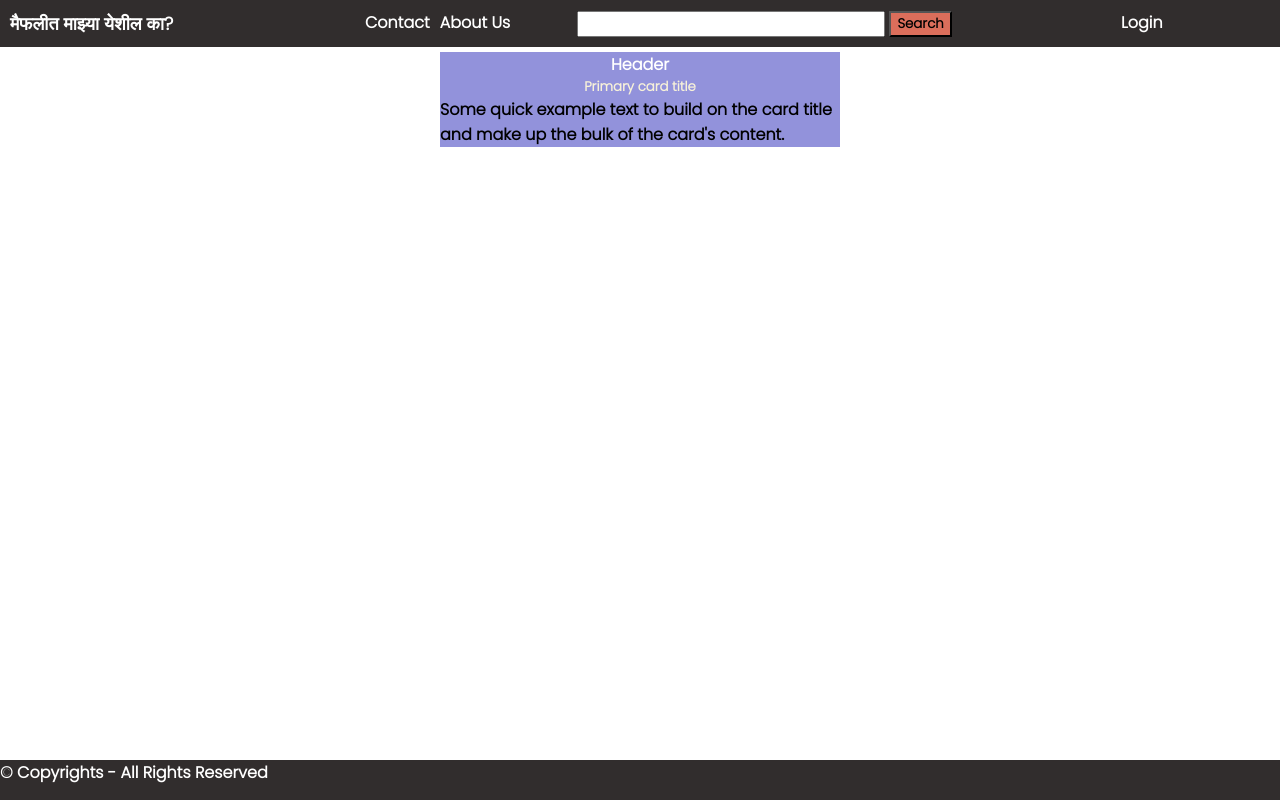
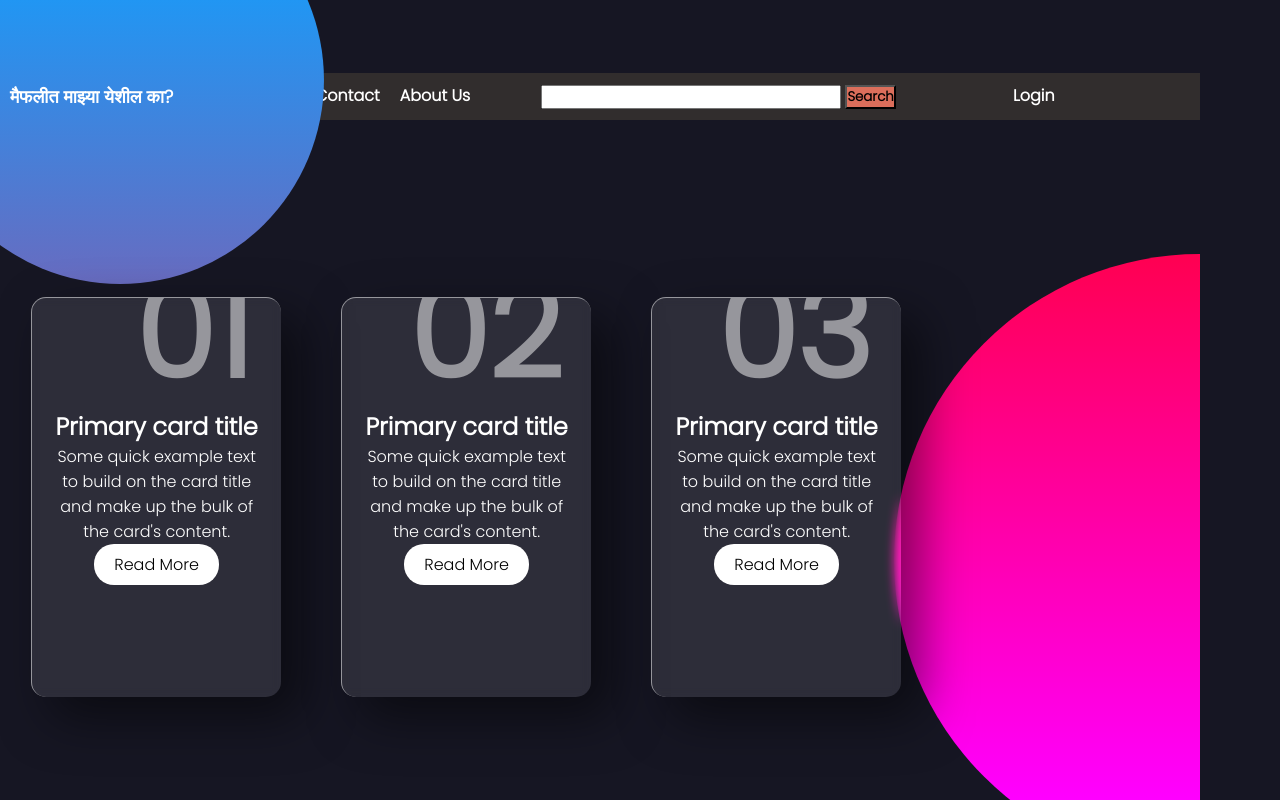
Before and after one commit to prashantmore20/mmyk-blog, a Django app: page / in a window 1280 px wide. Run offline with Django 3.2, Linux system fonts and the light colour scheme; parts of the project's set-up code (start-up, migrations or seed data) failed here and were passed over.

Commit message:
css added to file

```diff
--- a/static/style.css
+++ b/static/homestyle.css
@@ -1,11 +1,112 @@
 *{
     margin: 0;
+    padding: 0;
+    box-sizing: border-box;
+    font-family: 'Poppins', sans-serif;
+    font-weight: bold;
 }
 
-html, body{
+body{
+    display: flex;
+    justify-content: center;
+    align-items: center;
+    min-height: 100vh;
+    background: #161623;
+}
+
+body::before{
+    content: '';
+    position: absolute;
+    top: 0;
+    left: 0;
+    width: 100%;
     height: 100%;
-    font-family: 'Poppins', sans-serif;
-    font-weight: bold;
+    background: linear-gradient(#f00,#f0f);
+    clip-path: circle(30% at right 70%);
+}
+
+body::after{
+    content: '';
+    position: absolute;
+    top: 0;
+    left: 0;
+    width: 100%;
+    height: 100%;
+    background: linear-gradient(#2196f3,#e91e63);
+    clip-path: circle(20% at 10% 10%);
+}
+
+.home-container{
+    position: relative;
+    display: flex;
+    justify-content: center;
+    align-items: center;
+    max-width: 1200px;
+    flex-wrap: wrap;
+    z-index: 1;
+}
+
+.home-container .card{
+    position: relative;
+    width: 250px;
+    height: 400px;
+    margin: 30px;
+    box-shadow: 20px 20px 50px rgba(0, 0, 0, 0.5);
+    border-radius: 15px;
+    background: rgba(255, 255, 255, 0.1);
+    overflow: hidden;
+    display: flex;
+    justify-content: center;
+    align-items: center;
+    border-top: 1px solid rgba(255, 255, 255, 0.5);
+    border-left: 1px solid rgba(255, 255, 255, 0.5);
+    backdrop-filter: blur(5px);
+}
+
+.home-container .card .content{
+    padding: 20px;
+    /* transform: translateY(100px);
+    opacity: 0; */
+    text-align: center;
+    transition: 0.5s;
+}
+
+/* .home-container .card:hover .content{
+    transform: translateY(0px);
+    opacity: 1;
+} */
+
+.home-container .card .content .card-header{
+    position: absolute;
+    top: -60px;
+    right: 30px;
+    font-size: 8rem;
+    color: rgba(255, 255, 255, 0.5);
+    pointer-events: none;
+}
+
+.home-container .card .content .card-body .card-title{
+    font-size: 1.5rem;
+    color: #fff;
+    z-index: 1;
+}
+
+.home-container .card .content .card-body .card-text{
+    font-size: 1rem;
+    color: #fff;
+    font-weight: 300;
+}
+
+.home-container .card .content a{
+    position: relative;
+    display: inline-block;
+    padding: 8px 20px;
+    background: #fff;
+    color: #000;
+    border-radius: 20px;
+    text-decoration: none;
+    font-weight: 500;
+    box-shadow: rgba(0, 0, 0, 0.2);
 }
 
 a{
@@ -24,10 +125,12 @@
     grid-template-columns: 25% 20% 40% 15%;
     color: white;
     padding: 10px;
+    width: 100%;
 }
 
 .Logo-Place{
     font-size: large;
+    z-index: 1;
 }
 
 .Logo-Place a:hover{
@@ -41,7 +144,9 @@
 
 .site-options li{
     list-style-type: none;
+    margin-left: 10px;
     margin-right: 10px;
+    z-index: 1;
 }
 
 .site-options li:hover{
@@ -76,6 +181,10 @@
     margin-top: 5px;
 }
 
+.credentials{
+    z-index: 1;
+}
+
 .credentials ul li{
     list-style-type: none;
     align-items:center;
@@ -85,10 +194,12 @@
     color:  rgb(219, 110, 91);
 }
 
-.container{
+.contact-container{
     display: table-caption;
     margin: auto;
     margin-left: 20px;
+    color: white;
+    z-index: 1;
 }
 
 .sampleRow {
@@ -143,6 +254,7 @@
   .about-container{
       display: flex;
       margin: 12px;
+      color: white;
   }
 
   .about-discription{
@@ -151,6 +263,7 @@
 
   .sher{
       margin: 10px;
+      z-index: 1;
   }
 
   .myintro{
@@ -163,6 +276,7 @@
     max-height: 200px;
     border-radius: 180px;
     margin-top: 10px;
+    z-index: 1;
   }
 
 .about-photo{
@@ -175,22 +289,6 @@
     margin: auto;
 }
 
-.card{
-    margin: auto;
-    margin-top: 5px;
-    max-width: 25rem;
-    background: rgb(146, 146, 219);
-}
-
-.card-header{
-    color: white;
-    text-align: center;
-}
-
-.card-title{
-    color:rgb(247, 241, 217);
-    text-align: center;
-}
 footer{
     background-color: rgb(49, 45, 45);
     align-items: center;
--- /dev/null
+++ b/static/vanilla-tilt.js
@@ -0,0 +1,508 @@
+var VanillaTilt = (function () {
+'use strict';
+
+/**
+ * Created by Sergiu Șandor (micku7zu) on 1/27/2017.
+ * Original idea: https://github.com/gijsroge/tilt.js
+ * MIT License.
+ * Version 1.7.0
+ */
+
+class VanillaTilt {
+  constructor(element, settings = {}) {
+    if (!(element instanceof Node)) {
+      throw ("Can't initialize VanillaTilt because " + element + " is not a Node.");
+    }
+
+    this.width = null;
+    this.height = null;
+    this.clientWidth = null;
+    this.clientHeight = null;
+    this.left = null;
+    this.top = null;
+
+    // for Gyroscope sampling
+    this.gammazero = null;
+    this.betazero = null;
+    this.lastgammazero = null;
+    this.lastbetazero = null;
+
+    this.transitionTimeout = null;
+    this.updateCall = null;
+    this.event = null;
+
+    this.updateBind = this.update.bind(this);
+    this.resetBind = this.reset.bind(this);
+
+    this.element = element;
+    this.settings = this.extendSettings(settings);
+
+    this.reverse = this.settings.reverse ? -1 : 1;
+    this.glare = VanillaTilt.isSettingTrue(this.settings.glare);
+    this.glarePrerender = VanillaTilt.isSettingTrue(this.settings["glare-prerender"]);
+    this.fullPageListening = VanillaTilt.isSettingTrue(this.settings["full-page-listening"]);
+    this.gyroscope = VanillaTilt.isSettingTrue(this.settings.gyroscope);
+    this.gyroscopeSamples = this.settings.gyroscopeSamples;
+
+    this.elementListener = this.getElementListener();
+
+    if (this.glare) {
+      this.prepareGlare();
+    }
+
+    if (this.fullPageListening) {
+      this.updateClientSize();
+    }
+
+    this.addEventListeners();
+    this.updateInitialPosition();
+  }
+
+  static isSettingTrue(setting) {
+    return setting === "" || setting === true || setting === 1;
+  }
+
+  /**
+   * Method returns element what will be listen mouse events
+   * @return {Node}
+   */
+  getElementListener() {
+    if (this.fullPageListening) {
+      return window.document;
+    }
+
+    if (typeof this.settings["mouse-event-element"] === "string") {
+      const mouseEventElement = document.querySelector(this.settings["mouse-event-element"]);
+
+      if (mouseEventElement) {
+        return mouseEventElement;
+      }
+    }
+
+    if (this.settings["mouse-event-element"] instanceof Node) {
+      return this.settings["mouse-event-element"];
+    }
+
+    return this.element;
+  }
+
+  /**
+   * Method set listen methods for this.elementListener
+   * @return {Node}
+   */
+  addEventListeners() {
+    this.onMouseEnterBind = this.onMouseEnter.bind(this);
+    this.onMouseMoveBind = this.onMouseMove.bind(this);
+    this.onMouseLeaveBind = this.onMouseLeave.bind(this);
+    this.onWindowResizeBind = this.onWindowResize.bind(this);
+    this.onDeviceOrientationBind = this.onDeviceOrientation.bind(this);
+
+    this.elementListener.addEventListener("mouseenter", this.onMouseEnterBind);
+    this.elementListener.addEventListener("mouseleave", this.onMouseLeaveBind);
+    this.elementListener.addEventListener("mousemove", this.onMouseMoveBind);
+
+    if (this.glare || this.fullPageListening) {
+      window.addEventListener("resize", this.onWindowResizeBind);
+    }
+
+    if (this.gyroscope) {
+      window.addEventListener("deviceorientation", this.onDeviceOrientationBind);
+    }
+  }
+
+  /**
+   * Method remove event listeners from current this.elementListener
+   */
+  removeEventListeners() {
+    this.elementListener.removeEventListener("mouseenter", this.onMouseEnterBind);
+    this.elementListener.removeEventListener("mouseleave", this.onMouseLeaveBind);
+    this.elementListener.removeEventListener("mousemove", this.onMouseMoveBind);
+
+    if (this.gyroscope) {
+      window.removeEventListener("deviceorientation", this.onDeviceOrientationBind);
+    }
+
+    if (this.glare || this.fullPageListening) {
+      window.removeEventListener("resize", this.onWindowResizeBind);
+    }
+  }
+
+  destroy() {
+    clearTimeout(this.transitionTimeout);
+    if (this.updateCall !== null) {
+      cancelAnimationFrame(this.updateCall);
+    }
+
+    this.reset();
+
+    this.removeEventListeners();
+    this.element.vanillaTilt = null;
+    delete this.element.vanillaTilt;
+
+    this.element = null;
+  }
+
+  onDeviceOrientation(event) {
+    if (event.gamma === null || event.beta === null) {
+      return;
+    }
+
+    this.updateElementPosition();
+
+    if (this.gyroscopeSamples > 0) {
+      this.lastgammazero = this.gammazero;
+      this.lastbetazero = this.betazero;
+
+      if (this.gammazero === null) {
+        this.gammazero = event.gamma;
+        this.betazero = event.beta;
+      } else {
+        this.gammazero = (event.gamma + this.lastgammazero) / 2;
+        this.betazero = (event.beta + this.lastbetazero) / 2;
+      }
+
+      this.gyroscopeSamples -= 1;
+    }
+
+    const totalAngleX = this.settings.gyroscopeMaxAngleX - this.settings.gyroscopeMinAngleX;
+    const totalAngleY = this.settings.gyroscopeMaxAngleY - this.settings.gyroscopeMinAngleY;
+
+    const degreesPerPixelX = totalAngleX / this.width;
+    const degreesPerPixelY = totalAngleY / this.height;
+
+    const angleX = event.gamma - (this.settings.gyroscopeMinAngleX + this.gammazero);
+    const angleY = event.beta - (this.settings.gyroscopeMinAngleY + this.betazero);
+
+    const posX = angleX / degreesPerPixelX;
+    const posY = angleY / degreesPerPixelY;
+
+    if (this.updateCall !== null) {
+      cancelAnimationFrame(this.updateCall);
+    }
+
+    this.event = {
+      clientX: posX + this.left,
+      clientY: posY + this.top,
+    };
+
+    this.updateCall = requestAnimationFrame(this.updateBind);
+  }
+
+  onMouseEnter() {
+    this.updateElementPosition();
+    this.element.style.willChange = "transform";
+    this.setTransition();
+  }
+
+  onMouseMove(event) {
+    if (this.updateCall !== null) {
+      cancelAnimationFrame(this.updateCall);
+    }
+
+    this.event = event;
+    this.updateCall = requestAnimationFrame(this.updateBind);
+  }
+
+  onMouseLeave() {
+    this.setTransition();
+
+    if (this.settings.reset) {
+      requestAnimationFrame(this.resetBind);
+    }
+  }
+
+  reset() {
+    this.event = {
+      clientX: this.left + this.width / 2,
+      clientY: this.top + this.height / 2
+    };
+
+    if (this.element && this.element.style) {
+      this.element.style.transform = `perspective(${this.settings.perspective}px) ` +
+        `rotateX(0deg) ` +
+        `rotateY(0deg) ` +
+        `scale3d(1, 1, 1)`;
+    }
+
+    this.resetGlare();
+  }
+
+  resetGlare() {
+    if (this.glare) {
+      this.glareElement.style.transform = "rotate(180deg) translate(-50%, -50%)";
+      this.glareElement.style.opacity = "0";
+    }
+  }
+
+  updateInitialPosition() {
+    if (this.settings.startX === 0 && this.settings.startY === 0) {
+      return;
+    }
+
+    this.onMouseEnter();
+
+    if (this.fullPageListening) {
+      this.event = {
+        clientX: (this.settings.startX + this.settings.max) / (2 * this.settings.max) * this.clientWidth,
+        clientY: (this.settings.startY + this.settings.max) / (2 * this.settings.max) * this.clientHeight
+      };
+    } else {
+      this.event = {
+        clientX: this.left + ((this.settings.startX + this.settings.max) / (2 * this.settings.max) * this.width),
+        clientY: this.top + ((this.settings.startY + this.settings.max) / (2 * this.settings.max) * this.height)
+      };
+    }
+
+
+    let backupScale = this.settings.scale;
+    this.settings.scale = 1;
+    this.update();
+    this.settings.scale = backupScale;
+    this.resetGlare();
+  }
+
+  getValues() {
+    let x, y;
+
+    if (this.fullPageListening) {
+      x = this.event.clientX / this.clientWidth;
+      y = this.event.clientY / this.clientHeight;
+    } else {
+      x = (this.event.clientX - this.left) / this.width;
+      y = (this.event.clientY - this.top) / this.height;
+    }
+
+    x = Math.min(Math.max(x, 0), 1);
+    y = Math.min(Math.max(y, 0), 1);
+
+    let tiltX = (this.reverse * (this.settings.max - x * this.settings.max * 2)).toFixed(2);
+    let tiltY = (this.reverse * (y * this.settings.max * 2 - this.settings.max)).toFixed(2);
+    let angle = Math.atan2(this.event.clientX - (this.left + this.width / 2), -(this.event.clientY - (this.top + this.height / 2))) * (180 / Math.PI);
+
+    return {
+      tiltX: tiltX,
+      tiltY: tiltY,
+      percentageX: x * 100,
+      percentageY: y * 100,
+      angle: angle
+    };
+  }
+
+  updateElementPosition() {
+    let rect = this.element.getBoundingClientRect();
+
+    this.width = this.element.offsetWidth;
+    this.height = this.element.offsetHeight;
+    this.left = rect.left;
+    this.top = rect.top;
+  }
+
+  update() {
+    let values = this.getValues();
+
+    this.element.style.transform = "perspective(" + this.settings.perspective + "px) " +
+      "rotateX(" + (this.settings.axis === "x" ? 0 : values.tiltY) + "deg) " +
+      "rotateY(" + (this.settings.axis === "y" ? 0 : values.tiltX) + "deg) " +
+      "scale3d(" + this.settings.scale + ", " + this.settings.scale + ", " + this.settings.scale + ")";
+
+    if (this.glare) {
+      this.glareElement.style.transform = `rotate(${values.angle}deg) translate(-50%, -50%)`;
+      this.glareElement.style.opacity = `${values.percentageY * this.settings["max-glare"] / 100}`;
+    }
+
+    this.element.dispatchEvent(new CustomEvent("tiltChange", {
+      "detail": values
+    }));
+
+    this.updateCall = null;
+  }
+
+  /**
+   * Appends the glare element (if glarePrerender equals false)
+   * and sets the default style
+   */
+  prepareGlare() {
+    // If option pre-render is enabled we assume all html/css is present for an optimal glare effect.
+    if (!this.glarePrerender) {
+      // Create glare element
+      const jsTiltGlare = document.createElement("div");
+      jsTiltGlare.classList.add("js-tilt-glare");
+
+      const jsTiltGlareInner = document.createElement("div");
+      jsTiltGlareInner.classList.add("js-tilt-glare-inner");
+
+      jsTiltGlare.appendChild(jsTiltGlareInner);
+      this.element.appendChild(jsTiltGlare);
+    }
+
+    this.glareElementWrapper = this.element.querySelector(".js-tilt-glare");
+    this.glareElement = this.element.querySelector(".js-tilt-glare-inner");
+
+    if (this.glarePrerender) {
+      return;
+    }
+
+    Object.assign(this.glareElementWrapper.style, {
+      "position": "absolute",
+      "top": "0",
+      "left": "0",
+      "width": "100%",
+      "height": "100%",
+      "overflow": "hidden",
+      "pointer-events": "none"
+    });
+
+    Object.assign(this.glareElement.style, {
+      "position": "absolute",
+      "top": "50%",
+      "left": "50%",
+      "pointer-events": "none",
+      "background-image": `linear-gradient(0deg, rgba(255,255,255,0) 0%, rgba(255,255,255,1) 100%)`,
+      "width": `${this.element.offsetWidth * 2}px`,
+      "height": `${this.element.offsetWidth * 2}px`,
+      "transform": "rotate(180deg) translate(-50%, -50%)",
+      "transform-origin": "0% 0%",
+      "opacity": "0",
+    });
+  }
+
+  updateGlareSize() {
+    if (this.glare) {
+      Object.assign(this.glareElement.style, {
+        "width": `${this.element.offsetWidth * 2}`,
+        "height": `${this.element.offsetWidth * 2}`,
+      });
+    }
+  }
+
+  updateClientSize() {
+    this.clientWidth = window.innerWidth
+      || document.documentElement.clientWidth
+      || document.body.clientWidth;
+
+    this.clientHeight = window.innerHeight
+      || document.documentElement.clientHeight
+      || document.body.clientHeight;
+  }
+
+  onWindowResize() {
+    this.updateGlareSize();
+    this.updateClientSize();
+  }
+
+  setTransition() {
+    clearTimeout(this.transitionTimeout);
+    this.element.style.transition = this.settings.speed + "ms " + this.settings.easing;
+    if (this.glare) this.glareElement.style.transition = `opacity ${this.settings.speed}ms ${this.settings.easing}`;
+
+    this.transitionTimeout = setTimeout(() => {
+      this.element.style.transition = "";
+      if (this.glare) {
+        this.glareElement.style.transition = "";
+      }
+    }, this.settings.speed);
+
+  }
+
+  /**
+   * Method return patched settings of instance
+   * @param {boolean} settings.reverse - reverse the tilt direction
+   * @param {number} settings.max - max tilt rotation (degrees)
+   * @param {startX} settings.startX - the starting tilt on the X axis, in degrees. Default: 0
+   * @param {startY} settings.startY - the starting tilt on the Y axis, in degrees. Default: 0
+   * @param {number} settings.perspective - Transform perspective, the lower the more extreme the tilt gets
+   * @param {string} settings.easing - Easing on enter/exit
+   * @param {number} settings.scale - 2 = 200%, 1.5 = 150%, etc..
+   * @param {number} settings.speed - Speed of the enter/exit transition
+   * @param {boolean} settings.transition - Set a transition on enter/exit
+   * @param {string|null} settings.axis - What axis should be disabled. Can be X or Y
+   * @param {boolean} settings.glare - What axis should be disabled. Can be X or Y
+   * @param {number} settings.max-glare - the maximum "glare" opacity (1 = 100%, 0.5 = 50%)
+   * @param {boolean} settings.glare-prerender - false = VanillaTilt creates the glare elements for you, otherwise
+   * @param {boolean} settings.full-page-listening - If true, parallax effect will listen to mouse move events on the whole document, not only the selected element
+   * @param {string|object} settings.mouse-event-element - String selector or link to HTML-element what will be listen mouse events
+   * @param {boolean} settings.reset - false = If the tilt effect has to be reset on exit
+   * @param {gyroscope} settings.gyroscope - Enable tilting by deviceorientation events
+   * @param {gyroscopeSensitivity} settings.gyroscopeSensitivity - Between 0 and 1 - The angle at which max tilt position is reached. 1 = 90deg, 0.5 = 45deg, etc..
+   * @param {gyroscopeSamples} settings.gyroscopeSamples - How many gyroscope moves to decide the starting position.
+   */
+  extendSettings(settings) {
+    let defaultSettings = {
+      reverse: false,
+      max: 15,
+      startX: 0,
+      startY: 0,
+      perspective: 1000,
+      easing: "cubic-bezier(.03,.98,.52,.99)",
+      scale: 1,
+      speed: 300,
+      transition: true,
+      axis: null,
+      glare: false,
+      "max-glare": 1,
+      "glare-prerender": false,
+      "full-page-listening": false,
+      "mouse-event-element": null,
+      reset: true,
+      gyroscope: true,
+      gyroscopeMinAngleX: -45,
+      gyroscopeMaxAngleX: 45,
+      gyroscopeMinAngleY: -45,
+      gyroscopeMaxAngleY: 45,
+      gyroscopeSamples: 10
+    };
+
+    let newSettings = {};
+    for (var property in defaultSettings) {
+      if (property in settings) {
+        newSettings[property] = settings[property];
+      } else if (this.element.hasAttribute("data-tilt-" + property)) {
+        let attribute = this.element.getAttribute("data-tilt-" + property);
+        try {
+          newSettings[property] = JSON.parse(attribute);
+        } catch (e) {
+          newSettings[property] = attribute;
+        }
+
+      } else {
+        newSettings[property] = defaultSettings[property];
+      }
+    }
+
+    return newSettings;
+  }
+
+  static init(elements, settings) {
+    if (elements instanceof Node) {
+      elements = [elements];
+    }
+
+    if (elements instanceof NodeList) {
+      elements = [].slice.call(elements);
+    }
+
+    if (!(elements instanceof Array)) {
+      return;
+    }
+
+    elements.forEach((element) => {
+      if (!("vanillaTilt" in element)) {
+        element.vanillaTilt = new VanillaTilt(element, settings);
+      }
+    });
+  }
+}
+
+if (typeof document !== "undefined") {
+  /* expose the class to window */
+  window.VanillaTilt = VanillaTilt;
+
+  /**
+   * Auto load
+   */
+  VanillaTilt.init(document.querySelectorAll("[data-tilt]"));
+}
+
+return VanillaTilt;
+
+}());
--- a/templates/base.html
+++ b/templates/base.html
@@ -18,7 +18,7 @@
     {% endblock css %}
     <title>मैफलीत माझ्या...</title>
   </head>
-  <body class="grid-container">
+  <body class="home-container">
     <header class="header">
       <div class="Logo-Place">
         <a class="logo" href="/">मैफलीत माझ्या येशील का?</a>
@@ -53,4 +53,6 @@
       &#169; Copyrights - All Rights Reserved
     </footer>
   </body>
+  {% block JavaScript %}
+  {% endblock JavaScript %}
 </html>
--- a/templates/home/about.html
+++ b/templates/home/about.html
@@ -1,5 +1,5 @@
 {% extends 'base.html' %} {% load static %} {% block css %}
-<link rel="stylesheet" type="text/css" href="{% static 'style.css' %}" />
+<link rel="stylesheet" type="text/css" href="{% static 'homestyle.css' %}" />
 {% endblock css %} {% block main%}
 <div class="about-container">
   <div class="about-discription">
--- a/templates/home/contact.html
+++ b/templates/home/contact.html
@@ -3,7 +3,7 @@
   type="text/css"
   href="{% static 'homestyle.css' %}"
 />{% endblock css %} {% block main%}
-<div class="container">
+<div class="contact-container">
 <h3>contact us</h3>
 <form action="/contact" method="post">
 {% csrf_token %}
--- a/templates/home/home.html
+++ b/templates/home/home.html
@@ -1,17 +1,56 @@
-{% extends 'base.html' %}
-{% load static %}
-{% block css %}
-<link
-  rel="stylesheet"
-  type="text/css"
-  href="{% static 'style.css' %}"/>
-{% endblock css %}
-{% block main%}
-<div class="card">
-  <div class="card-header">Header</div>
-  <div class="card-body">
-    <h5 class="card-title">Primary card title</h5>
-    <p class="card-text">Some quick example text to build on the card title and make up the bulk of the card's content.</p>
+{% extends 'base.html' %} {% load static %} {% block css %}
+<link rel="stylesheet" type="text/css" href="{% static 'homestyle.css' %}" />
+{% endblock css %} {% block main%}
+<div class="home-container">
+  <div class="card">
+    <div class="content">
+      <div class="card-header">01</div>
+      <div class="card-body">
+        <h5 class="card-title">Primary card title</h5>
+        <p class="card-text">
+          Some quick example text to build on the card title and make up the bulk
+          of the card's content.
+          <a href="#">Read More</a>
+        </p>
+      </div>
+    </div>
+  </div>
+  <div class="card">
+    <div class="content">
+      <div class="card-header">02</div>
+      <div class="card-body">
+        <h5 class="card-title">Primary card title</h5>
+        <p class="card-text">
+          Some quick example text to build on the card title and make up the bulk
+          of the card's content.
+          <a href="#">Read More</a>
+        </p>
+      </div>
+    </div>
+  </div>
+  <div class="card">
+    <div class="content">
+      <div class="card-header">03</div>
+      <div class="card-body">
+        <h5 class="card-title">Primary card title</h5>
+        <p class="card-text">
+          Some quick example text to build on the card title and make up the bulk
+          of the card's content.
+          <a href="#">Read More</a>
+        </p>
+      </div>
+    </div>
   </div>
 </div>
 {% endblock main %}
+{% block JavaScript %}
+<script type="text/javascript" src="../../static/vanilla-tilt.js"></script>
+<script>
+  VanillaTilt.init(document.querySelectorAll(".card"), {
+  max: 25,
+  speed: 400,
+  glare: true,
+  "max-glare":1,
+});
+</script>
+{% endblock JavaScript %}
--- a/templates/home/login.html
+++ b/templates/home/login.html
@@ -1,2 +1,4 @@
-{% extends 'base.html' %}
+{% extends 'base.html' %} {% load static %} {% block css %}
+<link rel="stylesheet" type="text/css" href="{% static 'homestyle.css' %}" />
+{% endblock css %}
 {% block main%} This Login page is reflecting through Block mode of Django{% endblock main %}
```
Also changed, not shown: db.sqlite3.
